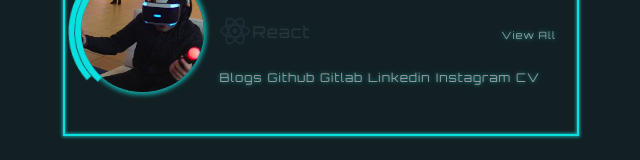
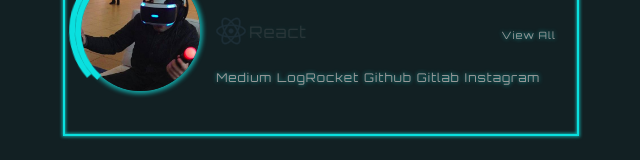
Before and after one commit to zafar-saleem/zafar-saleem.github.io, a React (Create React App) app: page / in a window 1280 px wide. Shown: the part 369-529 px from the top of the page, without its empty margins (319-959 px from the left). Built offline with nearby package versions, Linux system fonts and the light colour scheme.

Commit message:
minor updates

```diff
--- a/src/components/description/description.js
+++ b/src/components/description/description.js
@@ -66,7 +66,12 @@ const Description = () => {
         <Link
           href='https://zafarsaleem.medium.com'
           rel='Zafar Saleem zafarsaleem.medium.com Blogs'>
-          Blogs
+          Medium
+        </Link>
+        <Link
+          href='https://blog.logrocket.com/author/zafarsaleem/'
+          rel='Zafar Saleem LogRocket Blogs'>
+          LogRocket
         </Link>
         <Link
           href='https://github.com/zafar-saleem'
@@ -79,19 +84,9 @@ const Description = () => {
           Gitlab
         </Link>
         <Link
-          href='https://www.linkedin.com/in/zeesaleem/'
-          rel='Zafar Saleem Linkedin.com/in/zeesaleem Profile'>
-          Linkedin
-        </Link>
-        <Link
           href='https://www.instagram.com/zafarsaleem.fotos/'
           rel='Zafar Saleem Instagram.com/zafarsaleem.fotos Profile'>
           Instagram
-        </Link>
-        <Link
-          href={`${cv}`}
-          rel='Zafar Saleem CV'>
-          CV
         </Link>
       </p>
     </Desc>
```
